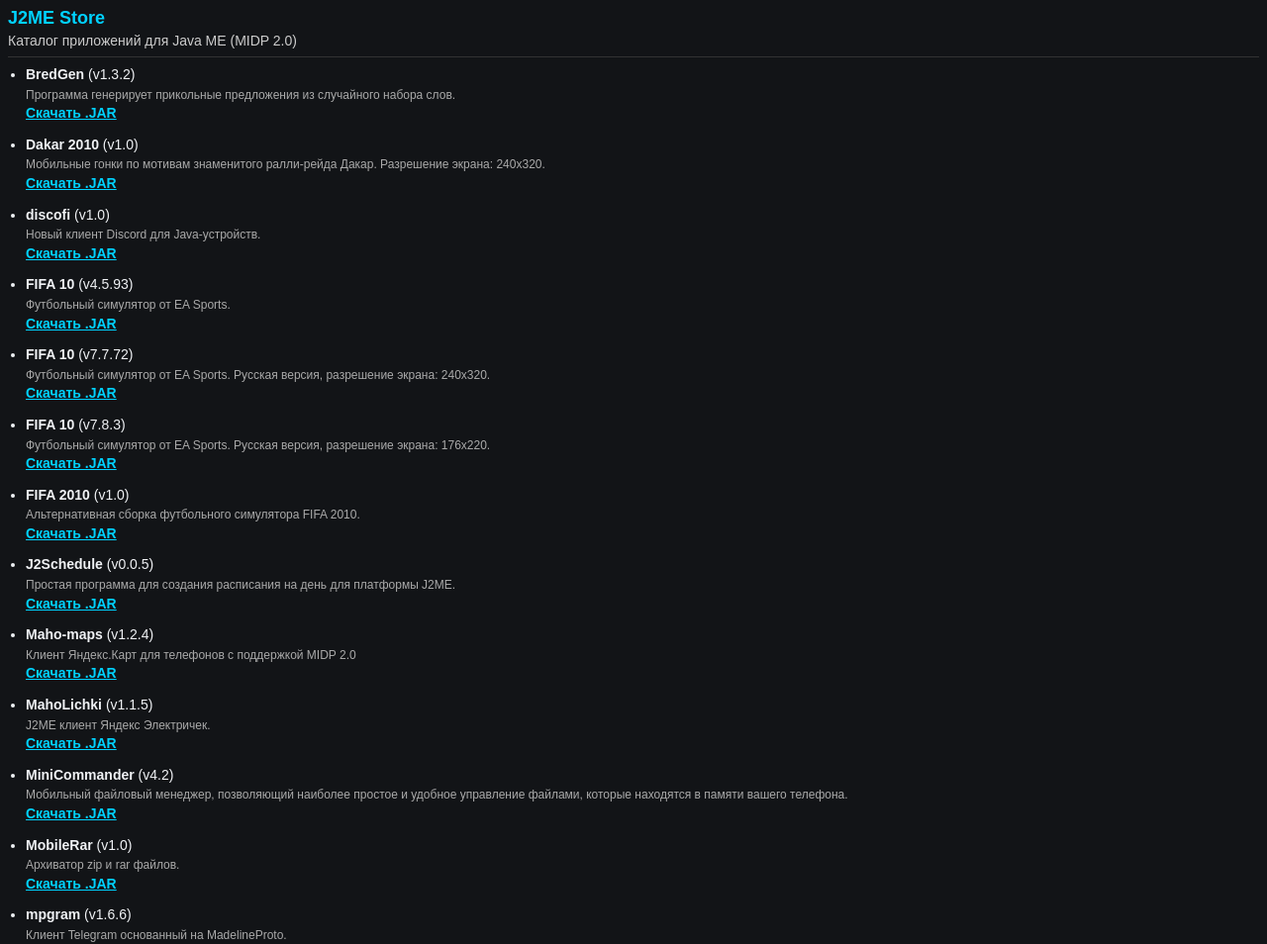
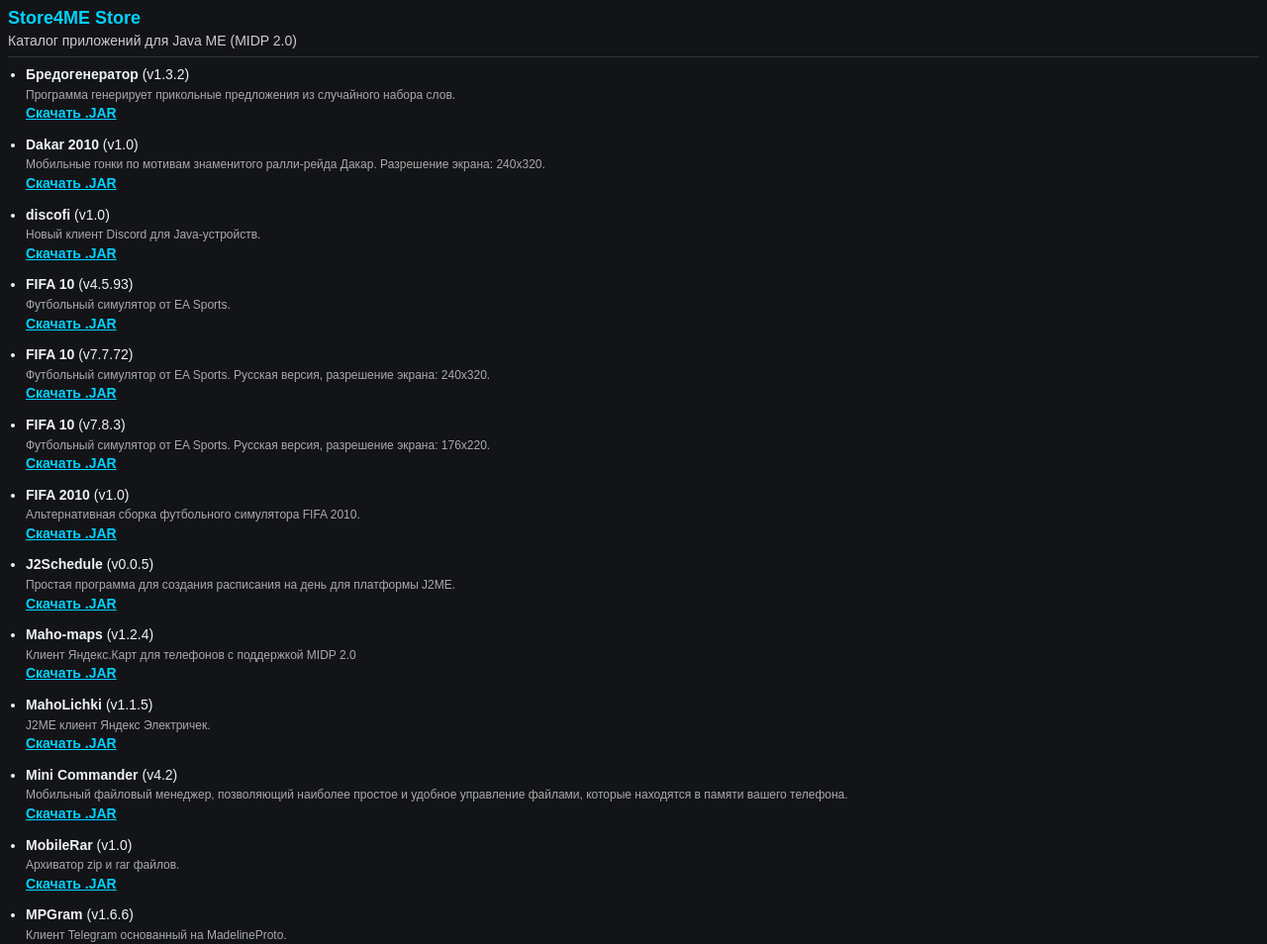
Before and after one commit to music25054-prog/store4me-apps, a plain HTML site: page index.html in a window 1280 px wide. Shown: the top 954 px of the page at 99% size. Drawn offline with Linux system fonts and the light colour scheme.

Commit message:
Small changes

```diff
--- a/index.html
+++ b/index.html
@@ -50,12 +50,12 @@
     </style>
 </head>
 <body>
-    <h1>J2ME Store</h1>
+    <h1>Store4ME Store</h1>
     <p>Каталог приложений для Java ME (MIDP 2.0)</p>
     <hr />
     <ul>
         <li>
-            <b>BredGen</b> (v1.3.2)<br />
+            <b>Бредогенератор</b> (v1.3.2)<br />
             <span class="desc">Программа генерирует прикольные предложения из случайного набора слов.</span><br />
             <a href="apps/BredGen-1.3.2.jar">Скачать .JAR</a>
         </li>
@@ -105,7 +105,7 @@
             <a href="apps/MahoLichki-1.1.5.jar">Скачать .JAR</a>
         </li>
         <li>
-            <b>MiniCommander</b> (v4.2)<br />
+            <b>Mini Commander</b> (v4.2)<br />
             <span class="desc">Мобильный файловый менеджер, позволяющий наиболее простое и удобное управление файлами, которые находятся в памяти вашего телефона.</span><br />
             <a href="apps/MiniCommander-4.2.jar">Скачать .JAR</a>
         </li>
@@ -115,7 +115,7 @@
             <a href="apps/MobileRar-1.0.jar">Скачать .JAR</a>
         </li>
         <li>
-            <b>mpgram</b> (v1.6.6)<br />
+            <b>MPGram</b> (v1.6.6)<br />
             <span class="desc">Клиент Telegram основанный на MadelineProto.</span><br />
             <a href="apps/mpgram-1.6.6.jar">Скачать .JAR</a>
         </li>
```
